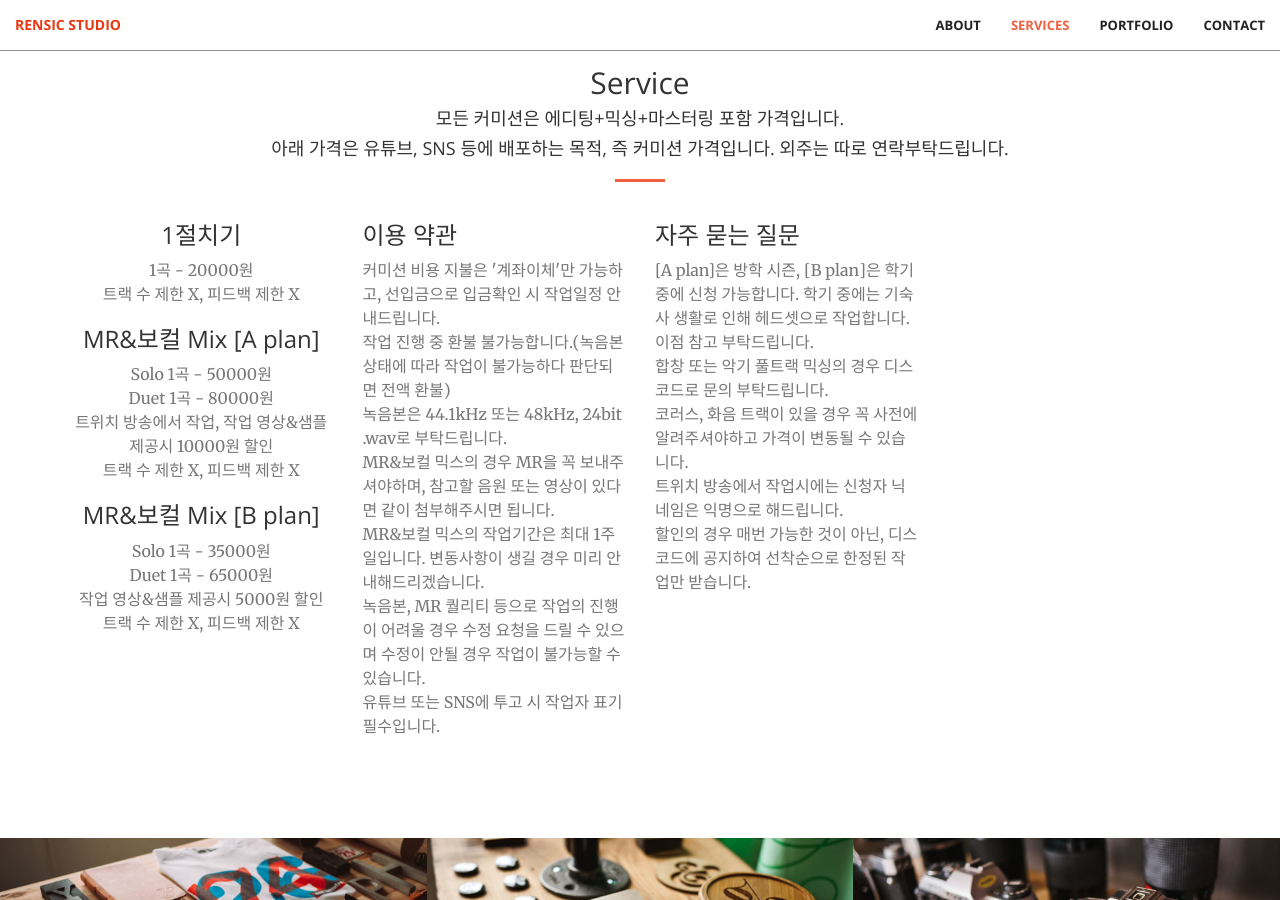
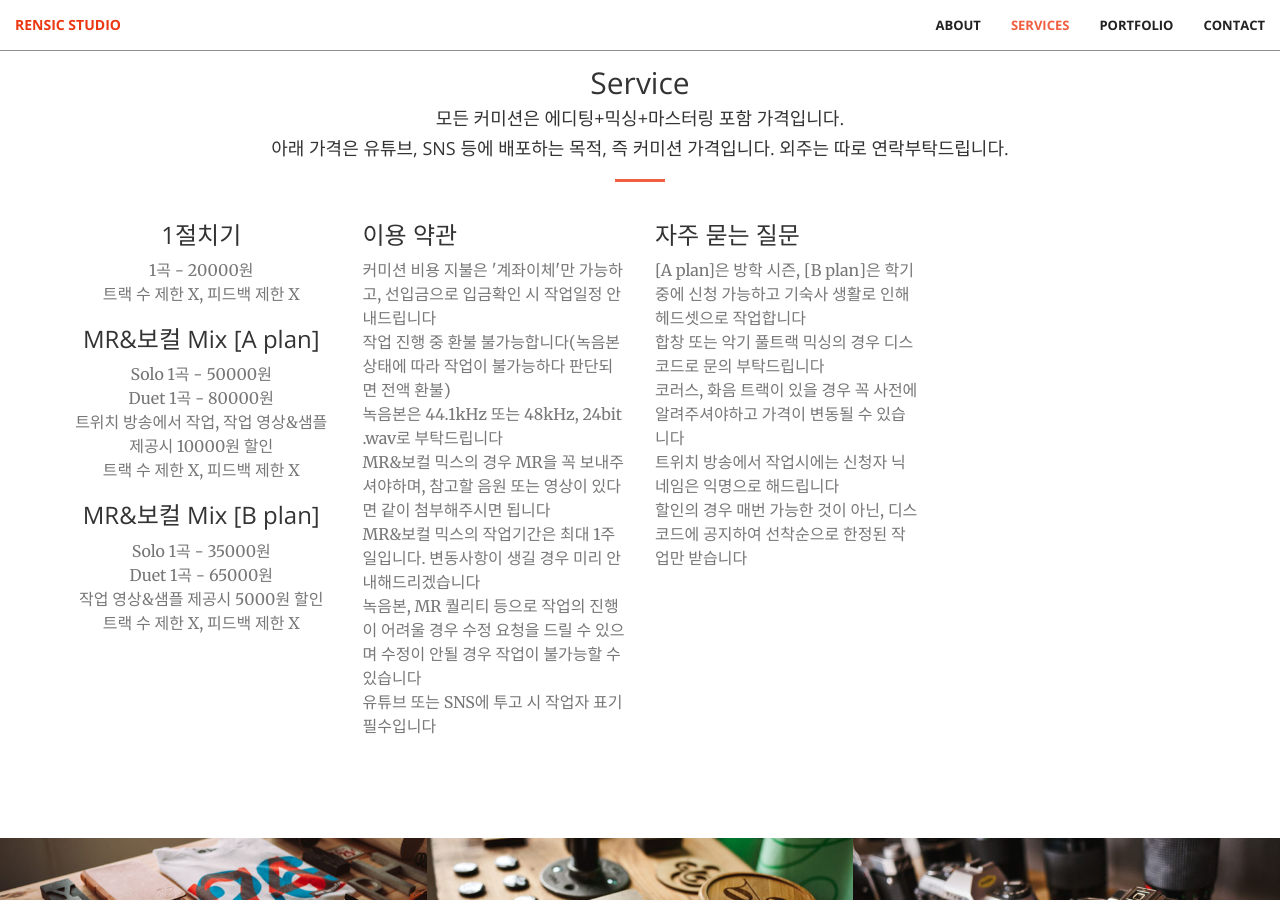
Before and after one commit to RenSicStudio/RenSicStudio.github.io, a Jekyll site: the page built from index.html, in a window 1280 px wide and 900 px high, scrolled down 1342 px. Built offline with Jekyll 4.4.1, drawn with Linux system fonts in a browser that asks for light colours.

Commit message:
Update services.html

```diff
--- a/_includes/services.html
+++ b/_includes/services.html
@@ -31,23 +31,23 @@
             <div class="col-lg-3 col-md-6">
                 <div class="service-box">
                     <h3>이용 약관</h3>
-                    <p class="text-muted">커미션 비용 지불은 '계좌이체'만 가능하고, 선입금으로 입금확인 시 작업일정 안내드립니다.</p>
-                    <p class="text-muted">작업 진행 중 환불 불가능합니다.(녹음본 상태에 따라 작업이 불가능하다 판단되면 전액 환불)</p>
-                    <p class="text-muted">녹음본은 44.1kHz 또는 48kHz, 24bit .wav로 부탁드립니다.</p>
-                    <p class="text-muted">MR&보컬 믹스의 경우 MR을 꼭 보내주셔야하며, 참고할 음원 또는 영상이 있다면 같이 첨부해주시면 됩니다.</p>
-                    <p class="text-muted">MR&보컬 믹스의 작업기간은 최대 1주일입니다. 변동사항이 생길 경우 미리 안내해드리겠습니다.</p>
-                    <p class="text-muted">녹음본, MR 퀄리티 등으로 작업의 진행이 어려울 경우 수정 요청을 드릴 수 있으며 수정이 안될 경우 작업이 불가능할 수 있습니다.</p>
-                    <p class="text-muted">유튜브 또는 SNS에 투고 시 작업자 표기 필수입니다.</p>
+                    <p class="text-muted">커미션 비용 지불은 '계좌이체'만 가능하고, 선입금으로 입금확인 시 작업일정 안내드립니다</p>
+                    <p class="text-muted">작업 진행 중 환불 불가능합니다(녹음본 상태에 따라 작업이 불가능하다 판단되면 전액 환불)</p>
+                    <p class="text-muted">녹음본은 44.1kHz 또는 48kHz, 24bit .wav로 부탁드립니다</p>
+                    <p class="text-muted">MR&보컬 믹스의 경우 MR을 꼭 보내주셔야하며, 참고할 음원 또는 영상이 있다면 같이 첨부해주시면 됩니다</p>
+                    <p class="text-muted">MR&보컬 믹스의 작업기간은 최대 1주일입니다. 변동사항이 생길 경우 미리 안내해드리겠습니다</p>
+                    <p class="text-muted">녹음본, MR 퀄리티 등으로 작업의 진행이 어려울 경우 수정 요청을 드릴 수 있으며 수정이 안될 경우 작업이 불가능할 수 있습니다</p>
+                    <p class="text-muted">유튜브 또는 SNS에 투고 시 작업자 표기 필수입니다</p>
                 </div>
             </div>
             <div class="col-lg-3 col-md-6">
                 <div class="service-box">
                     <h3>자주 묻는 질문</h3>
-                    <p class="text-muted">[A plan]은 방학 시즌, [B plan]은 학기 중에 신청 가능합니다. 학기 중에는 기숙사 생활로 인해 헤드셋으로 작업합니다. 이점 참고 부탁드립니다.</p>
-                    <p class="text-muted">합창 또는 악기 풀트랙 믹싱의 경우 디스코드로 문의 부탁드립니다.</p>
-                    <p class="text-muted">코러스, 화음 트랙이 있을 경우 꼭 사전에 알려주셔야하고 가격이 변동될 수 있습니다.</p>
-                    <p class="text-muted">트위치 방송에서 작업시에는 신청자 닉네임은 익명으로 해드립니다.</p>
-                    <p class="text-muted">할인의 경우 매번 가능한 것이 아닌, 디스코드에 공지하여 선착순으로 한정된 작업만 받습니다.</p>
+                    <p class="text-muted">[A plan]은 방학 시즌, [B plan]은 학기 중에 신청 가능하고 기숙사 생활로 인해 헤드셋으로 작업합니다</p>
+                    <p class="text-muted">합창 또는 악기 풀트랙 믹싱의 경우 디스코드로 문의 부탁드립니다</p>
+                    <p class="text-muted">코러스, 화음 트랙이 있을 경우 꼭 사전에 알려주셔야하고 가격이 변동될 수 있습니다</p>
+                    <p class="text-muted">트위치 방송에서 작업시에는 신청자 닉네임은 익명으로 해드립니다</p>
+                    <p class="text-muted">할인의 경우 매번 가능한 것이 아닌, 디스코드에 공지하여 선착순으로 한정된 작업만 받습니다</p>
                 </div>
             </div>
         </div>
```
